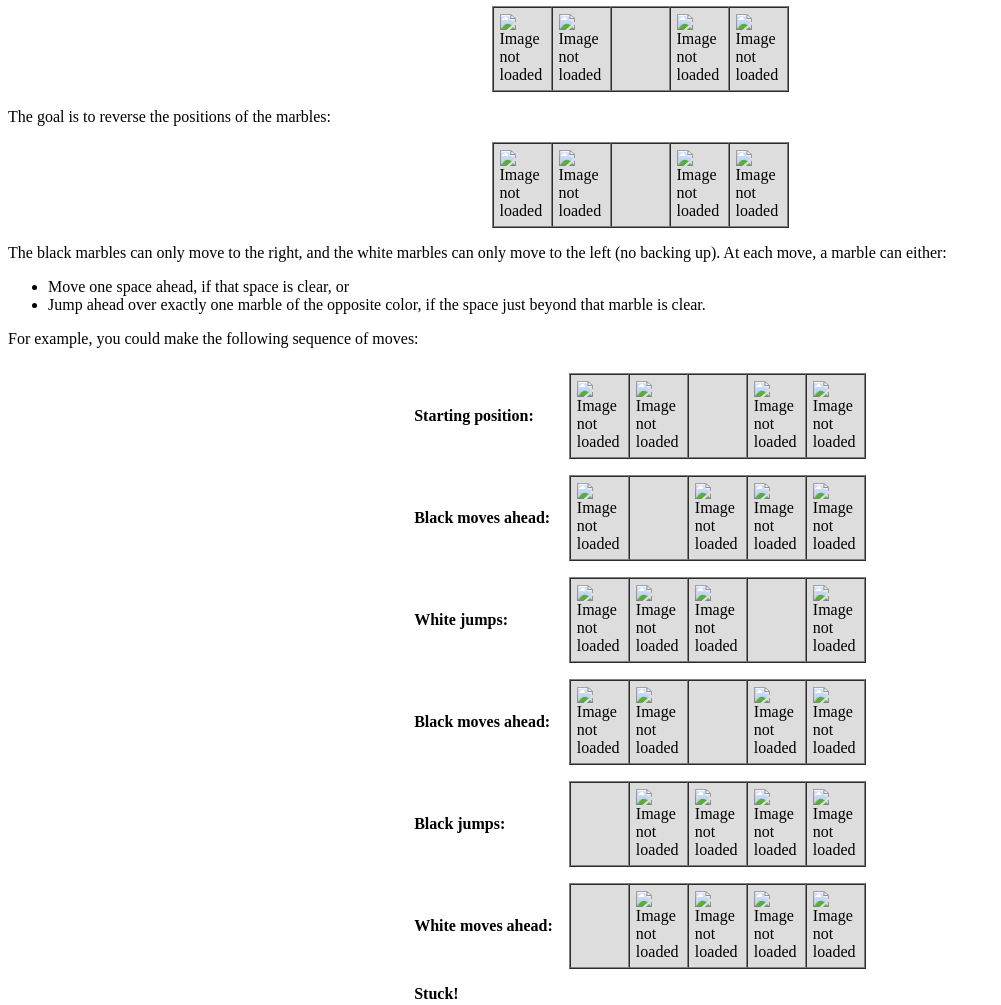
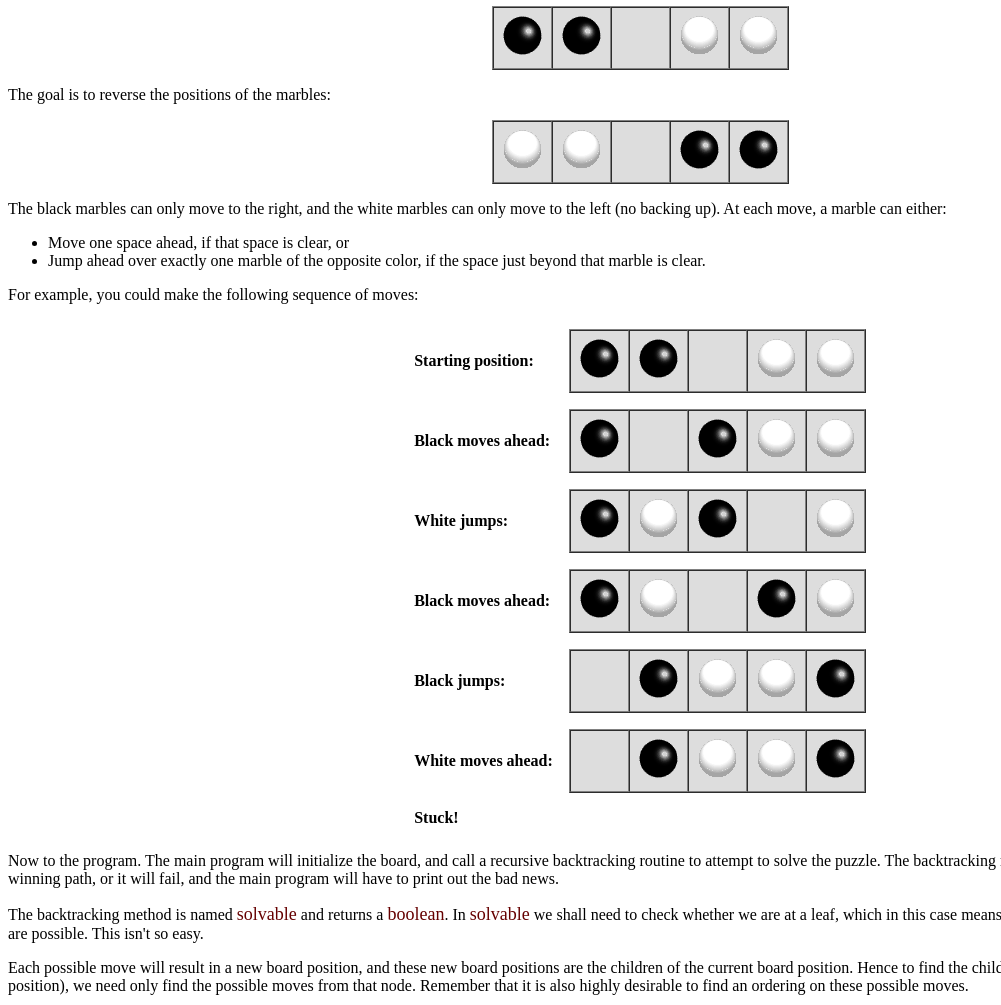
Before and after one commit to soumyabanerjee98/Project1, a plain HTML site: page index.html in a window 1280 px wide. Shown: the part 8880-9885 px from the top of the page, without its empty margins (0-1001 px from the left). Drawn offline with Linux system fonts and the light colour scheme.

Commit message:
resolved the image issue

```diff
--- a/index.html
+++ b/index.html
@@ -506,11 +506,11 @@ static boolean no(BinaryTree node) {
 </p>
 <table align="center" border="1" cellpadding="6" cellspacing="0" bgcolor="#dddddd">
     <tr>
-        <td width="45"><img src="/Projects/black-ball.jpg" alt="Image not loaded"></td>
-        <td width="45"><img src="/Projects/black-ball.jpg" alt="Image not loaded"></td>
+        <td width="45"><img src="/Project1/black-ball.jpg" alt="Image not loaded"></td>
+        <td width="45"><img src="/Project1/black-ball.jpg" alt="Image not loaded"></td>
         <td width="45">&nbsp;</td>
-        <td width="45"><img src="/Projects/white-ball.jpg" alt="Image not loaded"></td>
-        <td width="45"><img src="/Projects/white-ball.jpg" alt="Image not loaded"></td>
+        <td width="45"><img src="/Project1/white-ball.jpg" alt="Image not loaded"></td>
+        <td width="45"><img src="/Project1/white-ball.jpg" alt="Image not loaded"></td>
     </tr>
 </table>
 <p>
@@ -518,11 +518,11 @@ static boolean no(BinaryTree node) {
 </p>
 <table align="center" border="1" cellpadding="6" cellspacing="0" bgcolor="#dddddd">
     <tr>
-        <td width="45"><img src="/Projects/white-ball.jpg" alt="Image not loaded"></td>
-        <td width="45"><img src="/Projects/white-ball.jpg" alt="Image not loaded"></td>
+        <td width="45"><img src="/Project1/white-ball.jpg" alt="Image not loaded"></td>
+        <td width="45"><img src="/Project1/white-ball.jpg" alt="Image not loaded"></td>
         <td width="45">&nbsp;</td>
-        <td width="45"><img src="/Projects/black-ball.jpg" alt="Image not loaded"></td>
-        <td width="45"><img src="/Projects/black-ball.jpg" alt="Image not loaded"></td>
+        <td width="45"><img src="/Project1/black-ball.jpg" alt="Image not loaded"></td>
+        <td width="45"><img src="/Project1/black-ball.jpg" alt="Image not loaded"></td>
     </tr>
 </table>
 <p>
@@ -541,11 +541,11 @@ static boolean no(BinaryTree node) {
         <td>
             <table align="center" border="1" cellpadding="6" cellspacing="0" bgcolor="#dddddd">
                 <tr>
-                    <td width="45"><img src="/Projects/black-ball.jpg" alt="Image not loaded"></td>
-                    <td width="45"><img src="/Projects/black-ball.jpg" alt="Image not loaded"></td>
+                    <td width="45"><img src="/Project1/black-ball.jpg" alt="Image not loaded"></td>
+                    <td width="45"><img src="/Project1/black-ball.jpg" alt="Image not loaded"></td>
                     <td width="45">&nbsp;</td>
-                    <td width="45"><img src="/Projects/white-ball.jpg" alt="Image not loaded"></td>
-                    <td width="45"><img src="/Projects/white-ball.jpg" alt="Image not loaded"></td>
+                    <td width="45"><img src="/Project1/white-ball.jpg" alt="Image not loaded"></td>
+                    <td width="45"><img src="/Project1/white-ball.jpg" alt="Image not loaded"></td>
                 </tr>
             </table>
         </td>
@@ -555,11 +555,11 @@ static boolean no(BinaryTree node) {
         <td>
             <table align="center" border="1" cellpadding="6" cellspacing="0" bgcolor="#dddddd">
                 <tr>
-                    <td width="45"><img src="/Projects/black-ball.jpg" alt="Image not loaded"></td>
+                    <td width="45"><img src="/Project1/black-ball.jpg" alt="Image not loaded"></td>
                     <td width="45">&nbsp;</td>
-                    <td width="45"><img src="/Projects/black-ball.jpg" alt="Image not loaded"></td>
-                    <td width="45"><img src="/Projects/white-ball.jpg" alt="Image not loaded"></td>
-                    <td width="45"><img src="/Projects/white-ball.jpg" alt="Image not loaded"></td>
+                    <td width="45"><img src="/Project1/black-ball.jpg" alt="Image not loaded"></td>
+                    <td width="45"><img src="/Project1/white-ball.jpg" alt="Image not loaded"></td>
+                    <td width="45"><img src="/Project1/white-ball.jpg" alt="Image not loaded"></td>
                 </tr>
             </table>
         </td>
@@ -569,11 +569,11 @@ static boolean no(BinaryTree node) {
         <td>
             <table align="center" border="1" cellpadding="6" cellspacing="0" bgcolor="#dddddd">
                 <tr>
-                    <td width="45"><img src="/Projects/black-ball.jpg" alt="Image not loaded"></td>
-                    <td width="45"><img src="/Projects/white-ball.jpg" alt="Image not loaded"></td>
-                    <td width="45"><img src="/Projects/black-ball.jpg" alt="Image not loaded"></td>
+                    <td width="45"><img src="/Project1/black-ball.jpg" alt="Image not loaded"></td>
+                    <td width="45"><img src="/Project1/white-ball.jpg" alt="Image not loaded"></td>
+                    <td width="45"><img src="/Project1/black-ball.jpg" alt="Image not loaded"></td>
                     <td width="45">&nbsp;</td>
-                    <td width="45"><img src="/Projects/white-ball.jpg" alt="Image not loaded"></td>
+                    <td width="45"><img src="/Project1/white-ball.jpg" alt="Image not loaded"></td>
                 </tr>
             </table>
         </td>
@@ -583,11 +583,11 @@ static boolean no(BinaryTree node) {
         <td>
             <table align="center" border="1" cellpadding="6" cellspacing="0" bgcolor="#dddddd">
                 <tr>
-                    <td width="45"><img src="/Projects/black-ball.jpg" alt="Image not loaded"></td>
-                    <td width="45"><img src="/Projects/white-ball.jpg" alt="Image not loaded"></td>
+                    <td width="45"><img src="/Project1/black-ball.jpg" alt="Image not loaded"></td>
+                    <td width="45"><img src="/Project1/white-ball.jpg" alt="Image not loaded"></td>
                     <td width="45">&nbsp;</td>
-                    <td width="45"><img src="/Projects/black-ball.jpg" alt="Image not loaded"></td>
-                    <td width="45"><img src="/Projects/white-ball.jpg" alt="Image not loaded"></td>
+                    <td width="45"><img src="/Project1/black-ball.jpg" alt="Image not loaded"></td>
+                    <td width="45"><img src="/Project1/white-ball.jpg" alt="Image not loaded"></td>
                 </tr>
             </table>
         </td>
@@ -598,10 +598,10 @@ static boolean no(BinaryTree node) {
             <table align="center" border="1" cellpadding="6" cellspacing="0" bgcolor="#dddddd">
                 <tr>
                     <td width="45">&nbsp;</td>
-                    <td width="45"><img src="/Projects/black-ball.jpg" alt="Image not loaded"></td>
-                    <td width="45"><img src="/Projects/white-ball.jpg" alt="Image not loaded"></td>
-                    <td width="45"><img src="/Projects/white-ball.jpg" alt="Image not loaded"></td>
-                    <td width="45"><img src="/Projects/black-ball.jpg" alt="Image not loaded"></td>
+                    <td width="45"><img src="/Project1/black-ball.jpg" alt="Image not loaded"></td>
+                    <td width="45"><img src="/Project1/white-ball.jpg" alt="Image not loaded"></td>
+                    <td width="45"><img src="/Project1/white-ball.jpg" alt="Image not loaded"></td>
+                    <td width="45"><img src="/Project1/black-ball.jpg" alt="Image not loaded"></td>
                 </tr>
             </table>
         </td>
@@ -612,10 +612,10 @@ static boolean no(BinaryTree node) {
             <table align="center" border="1" cellpadding="6" cellspacing="0" bgcolor="#dddddd">
                 <tr>
                     <td width="45">&nbsp;</td>
-                    <td width="45"><img src="/Projects/black-ball.jpg" alt="Image not loaded"></td>
-                    <td width="45"><img src="/Projects/white-ball.jpg" alt="Image not loaded"></td>
-                    <td width="45"><img src="/Projects/white-ball.jpg" alt="Image not loaded"></td>
-                    <td width="45"><img src="/Projects/black-ball.jpg" alt="Image not loaded"></td>
+                    <td width="45"><img src="/Project1/black-ball.jpg" alt="Image not loaded"></td>
+                    <td width="45"><img src="/Project1/white-ball.jpg" alt="Image not loaded"></td>
+                    <td width="45"><img src="/Project1/white-ball.jpg" alt="Image not loaded"></td>
+                    <td width="45"><img src="/Project1/black-ball.jpg" alt="Image not loaded"></td>
                 </tr>
             </table>
         </td>
```
